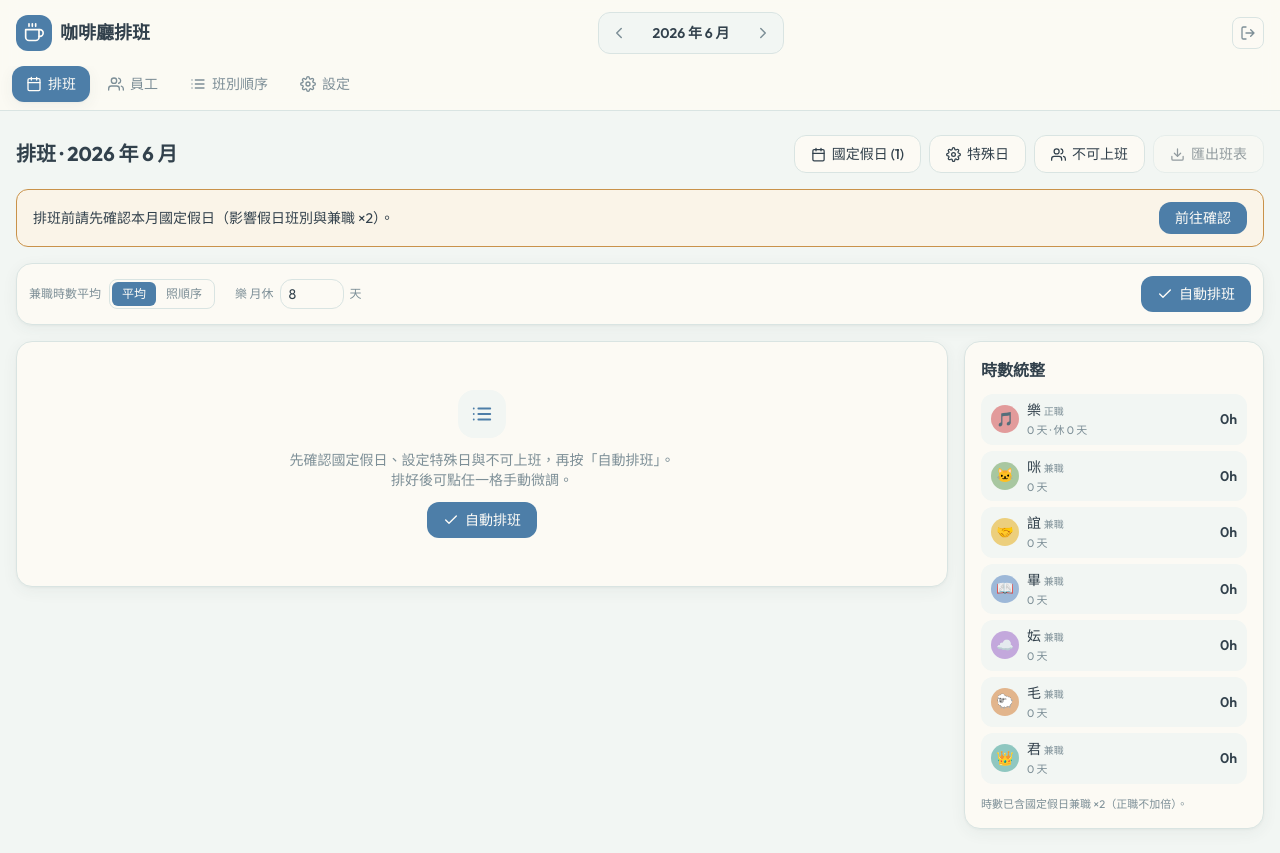
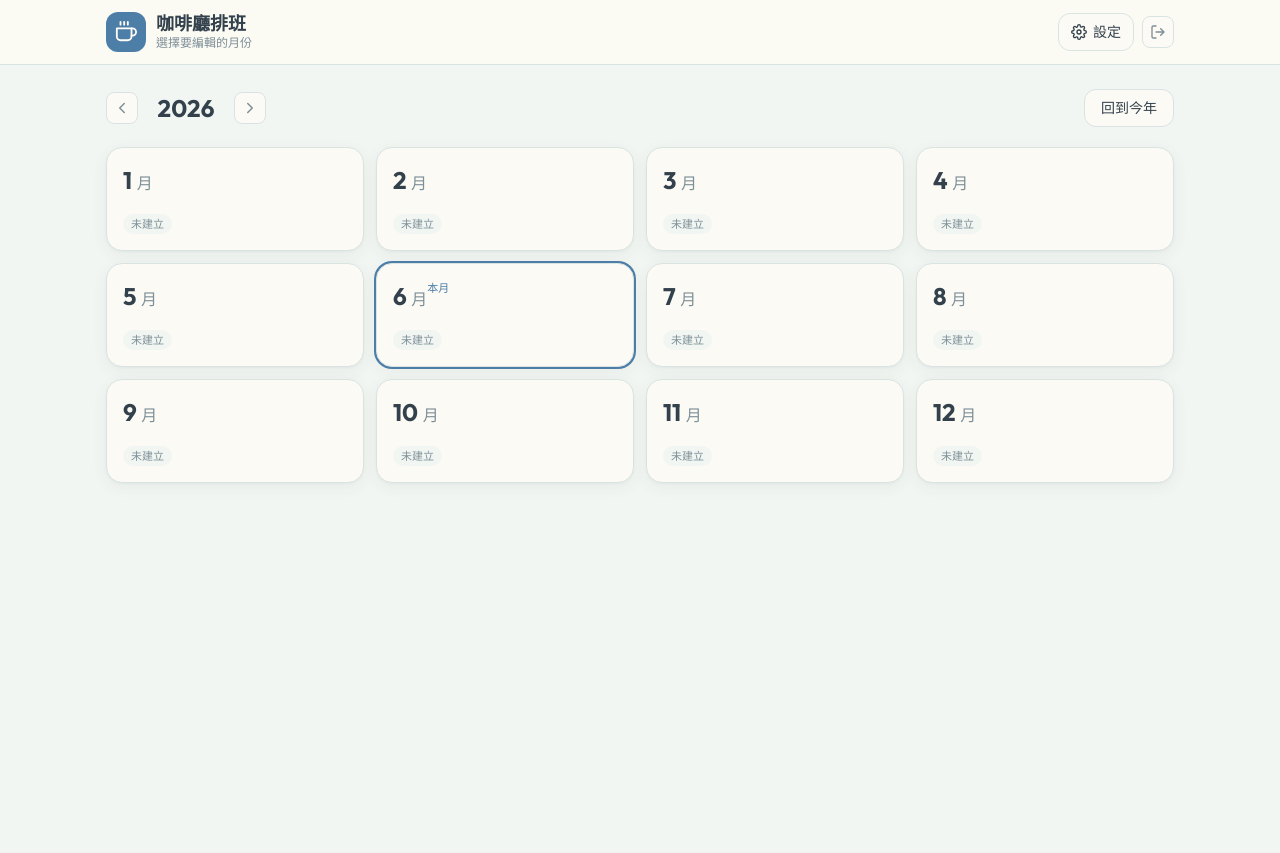
Before and after one commit to chia-zz/scheduler-test, a React (Vite) app: page / in a window 1280 px wide. Both pictures are taken after typing "Sample123", "Sample123" into the empty fields and a click on the button "設定並進入". After the commit the page ends 800 px from the top, so only its background shows below. Built offline with nearby package versions, Linux system fonts and the light colour scheme.

Commit message:
feat:新增首頁, fix: modal 跑版問題、手機版畫面微調、員工 icon 更新

```diff
--- a/index.html
+++ b/index.html
@@ -7,21 +7,11 @@
       content="width=device-width, initial-scale=1.0, maximum-scale=1.0"
     />
     <meta name="theme-color" content="#4D7EA8" />
-    <link
-      rel="icon"
-      type="image/png"
-      sizes="32x32"
-      href="/public/yet_logo.png"
-    />
+    <link rel="icon" type="image/png" sizes="32x32" href="/yet_logo.png" />
     <!-- 蘋果裝置 iOS 主畫面圖示 -->
-    <link rel="apple-touch-icon" sizes="180x180" href="/public/yet_logo.png" />
+    <link rel="apple-touch-icon" sizes="180x180" href="/yet_logo.png" />
     <!-- Android 裝置圖示 -->
-    <link
-      rel="icon"
-      type="image/png"
-      sizes="192x192"
-      href="/public/yet_logo.png"
-    />
+    <link rel="icon" type="image/png" sizes="192x192" href="/yet_logo.png" />
     <title>排班小工具</title>
     <link rel="preconnect" href="https://fonts.googleapis.com" />
     <link rel="preconnect" href="https://fonts.gstatic.com" crossorigin />
--- a/src/App.jsx
+++ b/src/App.jsx
@@ -2,6 +2,7 @@ import { useState } from 'react'
 import { useApp } from './context/AppContext'
 import Login from './components/Login'
 import Header from './components/Header'
+import HomePage from './components/HomePage'
 import SchedulePage from './pages/SchedulePage'
 import EmployeesPage from './pages/EmployeesPage'
 import PrioritiesPage from './pages/PrioritiesPage'
@@ -10,8 +11,9 @@ import SettingsPage from './pages/SettingsPage'
 const SESSION_KEY = 'cafe_unlocked'
 
 export default function App() {
-  const { data } = useApp()
+  const { data, setSelectedMonth } = useApp()
   const [unlocked, setUnlocked] = useState(() => sessionStorage.getItem(SESSION_KEY) === '1')
+  const [view, setView] = useState('home') // 'home' | 'month'
   const [tab, setTab] = useState('schedule')
 
   function unlock() {
@@ -21,6 +23,7 @@ export default function App() {
   function logout() {
     sessionStorage.removeItem(SESSION_KEY)
     setUnlocked(false)
+    setView('home')
   }
 
   // 若還沒設定密碼，或這個工作階段尚未解鎖 → 顯示登入畫面
@@ -28,9 +31,28 @@ export default function App() {
     return <Login onUnlock={unlock} />
   }
 
+  // 首頁：選擇月份
+  if (view === 'home') {
+    return (
+      <HomePage
+        onOpenMonth={(key) => {
+          setSelectedMonth(key)
+          setTab('schedule')
+          setView('month')
+        }}
+        onSettings={() => {
+          setTab('settings')
+          setView('month')
+        }}
+        onLogout={logout}
+      />
+    )
+  }
+
+  // 月份頁：排班 / 員工 / 班別順序 / 設定
   return (
     <div className="min-h-screen bg-bg">
-      <Header tab={tab} setTab={setTab} onLogout={logout} />
+      <Header tab={tab} setTab={setTab} onLogout={logout} onHome={() => setView('home')} />
       <main className="mx-auto max-w-[1400px] px-4 py-6">
         <div key={tab} className="animate-fade-up">
           {tab === 'schedule' && <SchedulePage />}
--- a/src/components/Header.jsx
+++ b/src/components/Header.jsx
@@ -18,21 +18,25 @@ const TABS = [
   { key: 'settings', label: '設定', Icon: IconSettings },
 ]
 
-export default function Header({ tab, setTab, onLogout }) {
+export default function Header({ tab, setTab, onLogout, onHome }) {
   const { data, stepMonth } = useApp()
   const month = data.ui.selectedMonth
 
   return (
     <header className="sticky top-0 z-30 border-b border-line bg-[rgba(252,250,244,0.92)] backdrop-blur">
       <div className="mx-auto flex max-w-[1400px] items-center justify-between gap-3 px-4 py-3">
-        <div className="flex items-center gap-2">
+        <button
+          className="flex items-center gap-2 rounded-xl px-1 py-1 transition hover:bg-bg"
+          onClick={onHome}
+          title="回到月份首頁"
+        >
           <span className="flex h-9 w-9 items-center justify-center rounded-xl bg-primary text-primary-txt">
             <IconCoffee width={20} height={20} />
           </span>
           <span className="hidden font-display text-lg font-semibold text-main sm:block">
             咖啡廳排班
           </span>
-        </div>
+        </button>
 
         {/* month navigator */}
         <div className="flex items-center gap-1 rounded-xl border border-line bg-bg px-1 py-1">
--- /dev/null
+++ b/src/components/HomePage.jsx
@@ -0,0 +1,92 @@
+import { useState } from 'react'
+import { useApp } from '../context/AppContext'
+import { currentMonthKey } from '../storage'
+import { IconChevronLeft, IconChevronRight, IconCoffee, IconLogout, IconSettings } from './Icons'
+
+const pad = (n) => String(n).padStart(2, '0')
+
+export default function HomePage({ onOpenMonth, onSettings, onLogout }) {
+  const { data } = useApp()
+  const todayKey = currentMonthKey()
+  const todayYear = Number(todayKey.split('-')[0])
+  const selectedYear = Number((data.ui.selectedMonth || todayKey).split('-')[0])
+  const [year, setYear] = useState(selectedYear)
+
+  const monthsData = data.months || {}
+  const isBuilt = (key) => Object.keys(monthsData[key]?.schedule || {}).length > 0
+
+  return (
+    <div className="min-h-screen bg-bg">
+      <header className="border-b border-line bg-[rgba(252,250,244,0.92)] backdrop-blur">
+        <div className="mx-auto flex max-w-[1100px] items-center justify-between px-4 py-3">
+          <div className="flex items-center gap-2.5">
+            <span className="flex h-10 w-10 items-center justify-center rounded-xl bg-primary text-primary-txt">
+              <IconCoffee width={22} height={22} />
+            </span>
+            <div>
+              <div className="font-display text-lg font-bold leading-tight text-main">咖啡廳排班</div>
+              <div className="text-xs text-sub">選擇要編輯的月份</div>
+            </div>
+          </div>
+          <div className="flex items-center gap-2">
+            <button className="btn-ghost px-3 py-2" onClick={onSettings}>
+              <IconSettings width={16} height={16} /> 設定
+            </button>
+            <button className="btn-icon" onClick={onLogout} title="登出" aria-label="登出">
+              <IconLogout width={16} height={16} />
+            </button>
+          </div>
+        </div>
+      </header>
+
+      <main className="mx-auto max-w-[1100px] px-4 py-6">
+        <div className="mb-5 flex items-center justify-between">
+          <div className="flex items-center gap-2">
+            <button className="btn-icon" onClick={() => setYear((y) => y - 1)} aria-label="上一年">
+              <IconChevronLeft />
+            </button>
+            <span className="min-w-[5rem] text-center font-display text-2xl font-bold text-main">{year}</span>
+            <button className="btn-icon" onClick={() => setYear((y) => y + 1)} aria-label="下一年">
+              <IconChevronRight />
+            </button>
+          </div>
+          <button className="btn-ghost" onClick={() => setYear(todayYear)}>回到今年</button>
+        </div>
+
+        <div className="grid grid-cols-2 gap-3 sm:grid-cols-3 lg:grid-cols-4">
+          {Array.from({ length: 12 }, (_, i) => i + 1).map((m) => {
+            const key = `${year}-${pad(m)}`
+            const built = isBuilt(key)
+            const isThisMonth = key === todayKey
+            return (
+              <button
+                key={key}
+                onClick={() => onOpenMonth(key)}
+                className={`card flex min-h-[104px] flex-col justify-between p-4 text-left transition hover:shadow-card hover:-translate-y-0.5 ${
+                  isThisMonth ? 'ring-2 ring-primary' : ''
+                }`}
+              >
+                <div className="flex items-start justify-between">
+                  <span className="font-display text-2xl font-bold text-main">
+                    {m} <span className="text-base font-medium text-sub">月</span>
+                  </span>
+                  {isThisMonth && <span className="text-[11px] font-medium text-primary">本月</span>}
+                </div>
+                <span
+                  className="tag w-fit"
+                  style={
+                    built
+                      ? { background: 'var(--c-success-bg)', color: 'var(--c-success)' }
+                      : { background: 'var(--c-bg)', color: 'var(--c-text-sub)' }
+                  }
+                >
+                  {built ? '已建立' : '未建立'}
+                </span>
+              </button>
+            )
+          })}
+        </div>
+      </main>
+    </div>
+  )
+}
--- a/src/components/Icons.jsx
+++ b/src/components/Icons.jsx
@@ -63,3 +63,9 @@ export const IconCheck = (p) => (
 export const IconCoffee = (p) => (
   <svg {...base} {...p}><path d="M18 8h1a4 4 0 0 1 0 8h-1" /><path d="M2 8h16v9a4 4 0 0 1-4 4H6a4 4 0 0 1-4-4Z" /><path d="M6 1v3M10 1v3M14 1v3" /></svg>
 )
+export const IconHome = (p) => (
+  <svg {...base} {...p}><path d="M3 9.5 12 3l9 6.5V20a1 1 0 0 1-1 1h-5v-7H9v7H4a1 1 0 0 1-1-1Z" /></svg>
+)
+export const IconGrid = (p) => (
+  <svg {...base} {...p}><rect x="3" y="3" width="7" height="7" rx="1.5" /><rect x="14" y="3" width="7" height="7" rx="1.5" /><rect x="3" y="14" width="7" height="7" rx="1.5" /><rect x="14" y="14" width="7" height="7" rx="1.5" /></svg>
+)
--- a/src/constants.js
+++ b/src/constants.js
@@ -22,13 +22,13 @@ export const DEFAULT_SHIFT_PRESETS = {
 
 // ---- Default roster --------------------------------------------------------
 export const DEFAULT_EMPLOYEES = [
-  { name: '樂', role: 'fulltime', color: '#E29B9B', emoji: '🎵' },
-  { name: '咪', role: 'parttime', color: '#A8C7A0', emoji: '🐱' },
-  { name: '誼', role: 'parttime', color: '#ECCF7D', emoji: '🤝' },
-  { name: '畢', role: 'parttime', color: '#9DB8D8', emoji: '📖' },
+  { name: '樂', role: 'fulltime', color: '#E29B9B', emoji: '🐱' },
+  { name: '咪', role: 'parttime', color: '#A8C7A0', emoji: '🎸' },
+  { name: '誼', role: 'parttime', color: '#ECCF7D', emoji: '🍸' },
+  { name: '畢', role: 'parttime', color: '#9DB8D8', emoji: '💪' },
   { name: '妘', role: 'parttime', color: '#C3A8DC', emoji: '☁️' },
-  { name: '毛', role: 'parttime', color: '#E2B58C', emoji: '🐑' },
-  { name: '君', role: 'parttime', color: '#8FC7C0', emoji: '👑' },
+  { name: '毛', role: 'parttime', color: '#E2B58C', emoji: '🐶' },
+  { name: '君', role: 'parttime', color: '#8FC7C0', emoji: '🖋️' },
 ]
 
 // ---- Pickers ---------------------------------------------------------------
@@ -38,9 +38,9 @@ export const COLOR_SWATCHES = [
 ]
 
 export const EMOJI_CHOICES = [
-  '🎵', '🐱', '🤝', '📖', '☁️', '🐑', '👑', '🌿', '🍵', '☕',
+  '🎵', '🐱', '🎸', '🍸', '☁️', '🐶', '🖋️', '🌿', '🍵', '☕',
   '🐰', '🦊', '🐻', '🐼', '🐨', '🦉', '🌸', '🐝', '⭐', '🍀',
-  '🍩', '🧋', '🥐', '🌙', '🔆', '🐧', '🦄', '🐢', '🦔', '🌷',
+  '🍩', '🌠', '🍁', '🌙', '🔆', '🦝', '🍓', '🐢', '🦔', '🌷',
 ]
 
 // ---- Roles -----------------------------------------------------------------
--- a/vite.config.js
+++ b/vite.config.js
@@ -1,8 +1,8 @@
 import { defineConfig } from 'vite';
 import react from '@vitejs/plugin-react';
 
-// base: './' makes asset paths relative, so it works on GitHub Pages
-// regardless of repository name (e.g. https://user.github.io/repo/).
+// 在 production（gh-pages 部署）時使用 repo 名稱當作 base；本機開發用根目錄。
+// 若日後 repo 改名，再修改 '/scheduler-test/'
 export default defineConfig({
   plugins: [react()],
   base: process.env.NODE_ENV === 'production' ? '/scheduler-test/' : '/',
```
Also changed, not shown: src/components/Avatar.jsx (+35 -5 lines).
